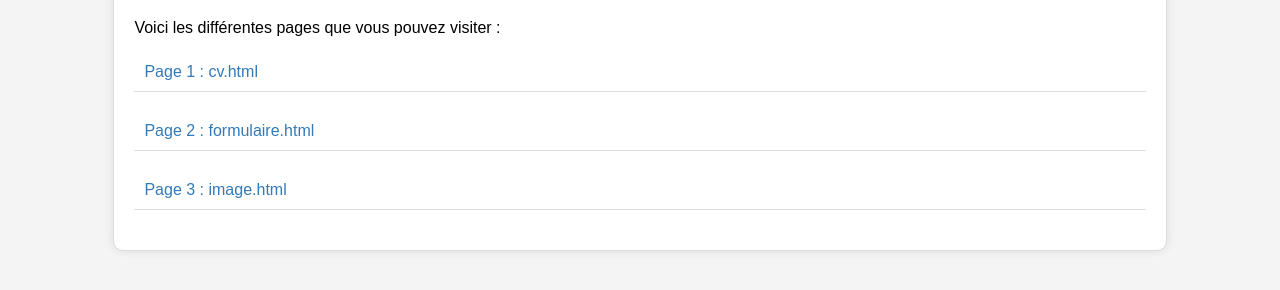
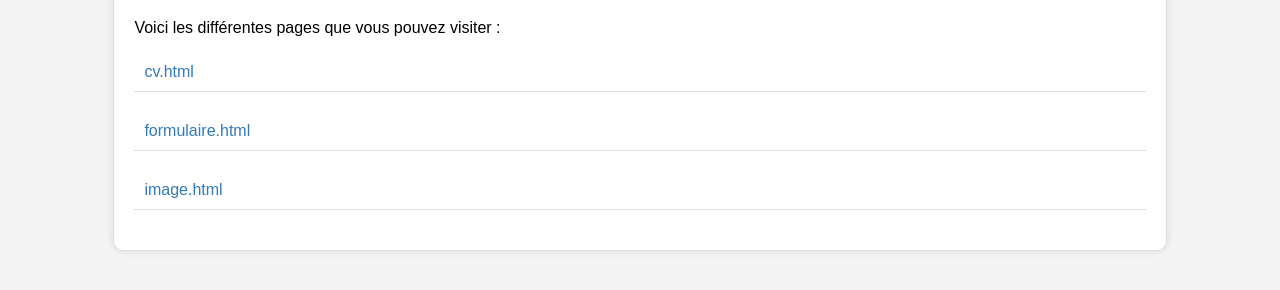
Before and after one commit to Cindy237/Mon-site-web, a plain HTML site: page index.html in a window 1280 px wide. Shown: the part 122-412 px from the top of the page. Drawn offline with Linux system fonts and the light colour scheme.

Commit message:
Update index.html

```diff
--- a/index.html
+++ b/index.html
@@ -37,13 +37,13 @@
         <h1>Bienvenue sur mon site</h1>
         <p>Voici les différentes pages que vous pouvez visiter :</p>
         <div class="lien">
-            <a href="page1.html">Page 1 : cv.html</a>
+            <a href="page1.html">cv.html</a>
         </div>
         <div class="lien">
-            <a href="page2.html">Page 2 : formulaire.html</a>
+            <a href="page2.html">formulaire.html</a>
         </div>
         <div class="lien">
-            <a href="page3.html">Page 3 : image.html</a>
+            <a href="page3.html">image.html</a>
         </div>
     </div>
 </body>
```
